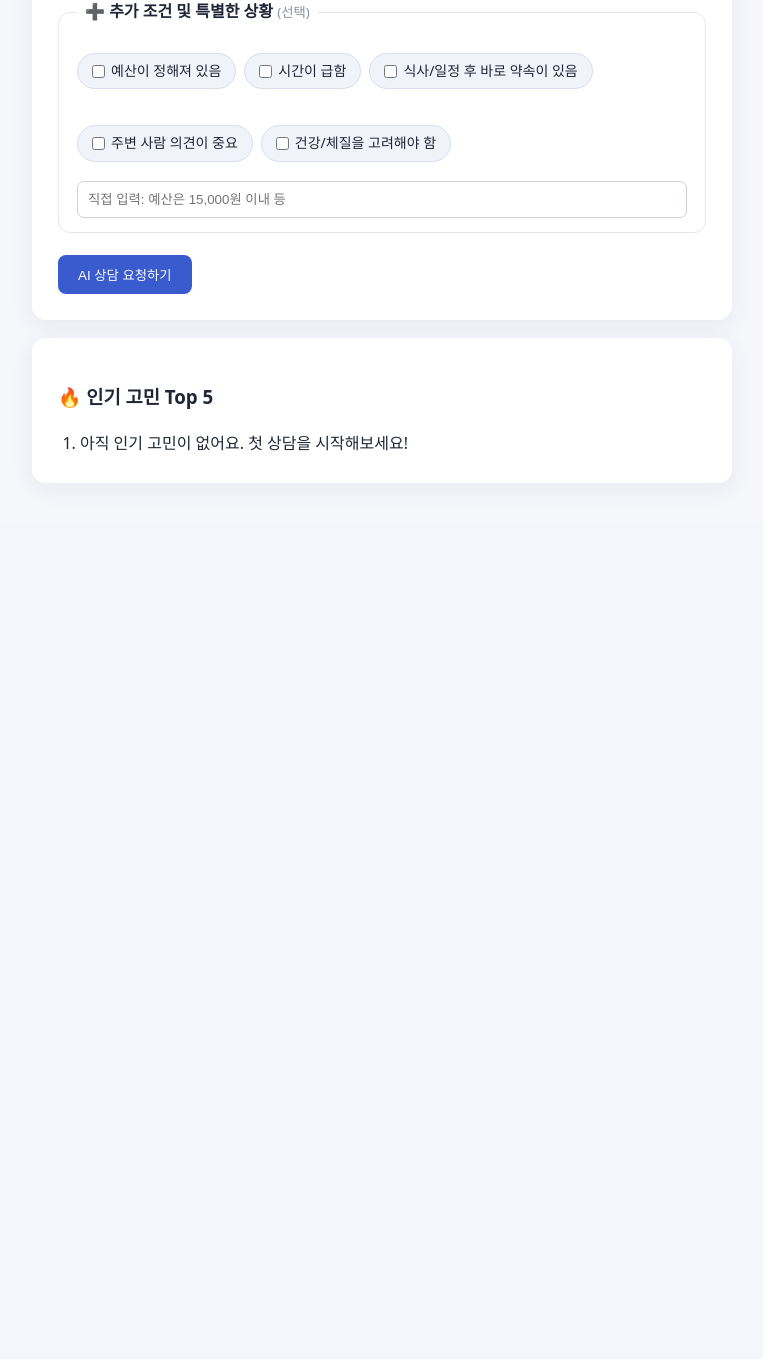
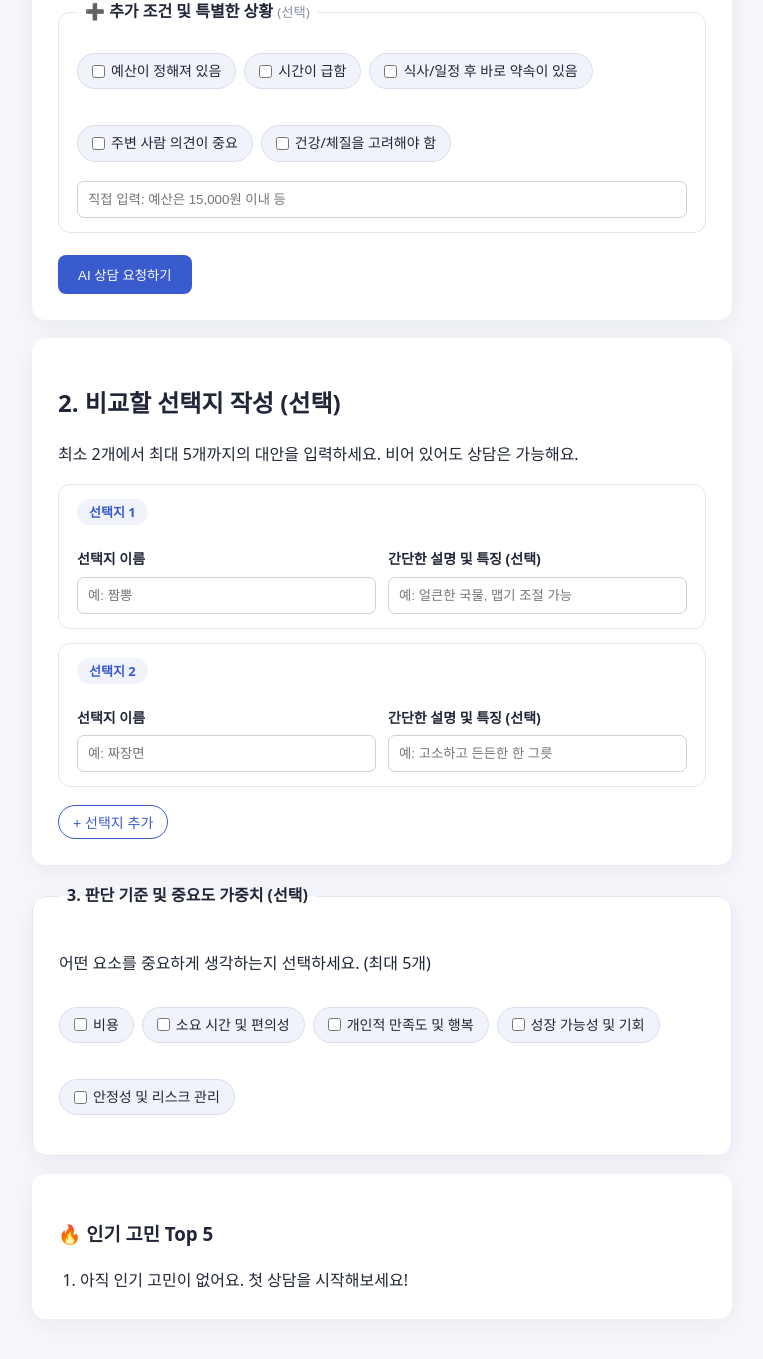
Before and after one commit to gustn0307/pickme-flask, a Flask app: page /decision/ in a window 1280 px wide. Shown: the part 1090-2449 px from the top of the page, without its empty margins (258-1021 px from the left). Before the commit the page ends 1541 px from the top, so only its background shows below. Run offline with Flask 3, Linux system fonts and the light colour scheme; data that the repository does not hold is empty.

Commit message:
2.비교할 선택지설정 3.단추만듬

```diff
--- a/routes/decision_routes.py
+++ b/routes/decision_routes.py
@@ -26,10 +26,22 @@ def index():
         free_text = request.form.get('conditions_free', '').strip()
         conditions = ", ".join(chips + ([free_text] if free_text else []))
 
+        # 2단계: 비교할 선택지 (같은 페이지에서 함께 제출됨)
+        opt_titles = request.form.getlist('option_title')
+        opt_notes = request.form.getlist('option_note')
+        options = [
+            {"title": t.strip(), "note": n.strip()}
+            for t, n in zip(opt_titles, opt_notes) if t.strip()
+        ]
+
+        # 3단계: 판단 기준
+        criteria = request.form.getlist('criteria')
+
         if not content:
             error = "고민 내용을 입력해 주세요."
         else:
-            prompt = build_prompt(categories, style, title, content, conditions)
+            prompt = build_prompt(categories, style, title, content, conditions,
+                                  options=options, criteria=criteria)
             ai_result = get_ai_consultation(prompt)
 
             # 상담 기록 저장 (로그인한 사용자만)
--- a/services/decision_service.py
+++ b/services/decision_service.py
@@ -61,10 +61,24 @@ def get_ai_consultation(prompt: str) -> str:
     return f"AI 응답 생성 중 오류가 발생했습니다: {str(last_error)}"
 
 
-def build_prompt(categories, style, title, content, conditions) -> str:
+def build_prompt(categories, style, title, content, conditions, options=None, criteria=None) -> str:
     """개선 1~5: 카테고리(복수), 스타일, 자유 제목, 가이드 기반 내용, 추가 조건을 반영한 프롬프트."""
     style_guide = STYLES.get(style, STYLES["objective"])
     cat_text = ", ".join(categories) if categories else "지정 없음"
+
+    # 2단계: 비교할 선택지 목록
+    opt_lines = ""
+    if options:
+        opt_lines += "[비교할 선택지]\n"
+        for i, opt in enumerate(options, 1):
+            line = f"{i}. {opt['title']}"
+            if opt.get("note"):
+                line += f" - {opt['note']}"
+            opt_lines += line + "\n"
+        opt_lines += "\n"
+
+    # 3단계: 판단 기준
+    crit_text = ", ".join(criteria) if criteria else "지정 없음"
 
     lines = [
         "당신은 고민 해결을 돕는 상담 전문가입니다. 아래 상담 요청에 답해주세요.",
@@ -77,13 +91,16 @@ def build_prompt(categories, style, title, content, conditions) -> str:
         "[고민 내용]",
         content,
         "",
+        opt_lines or "[비교할 선택지] 없음\n",
+        f"[판단 기준] {crit_text}",
         f"[추가 조건 및 특별한 상황] {conditions or '없음'}",
         "",
         "요구사항:",
         "1. 고민 내용을 바탕으로 상황을 짧게 정리해주세요.",
         "2. 선택지가 있다면 선택지별 장단점을 현실적으로 비교해주세요.",
-        "3. 지정된 조언 스타일의 말투와 태도를 유지해주세요.",
-        "4. 미래나 관계의 결과를 단정하지 말고, 판단 재료를 제시하는 방식으로 조언해주세요.",
-        "5. 마지막에 한 줄 추천 결론을 정리해주세요.",
+        "3. 판단 기준이 있다면 그 기준 관점에서도 평가해주세요.",
+        "4. 지정된 조언 스타일의 말투와 태도를 유지해주세요.",
+        "5. 미래나 관계의 결과를 단정하지 말고, 판단 재료를 제시하는 방식으로 조언해주세요.",
+        "6. 마지막에 한 줄 추천 결론을 정리해주세요.",
     ]
     return "\n".join(lines)
--- a/static/css/decision.css
+++ b/static/css/decision.css
@@ -27,3 +27,11 @@ padding:6px 14px;margin:4px 6px 0 0;cursor:pointer;font-size:14px}
 .btn-restyle:hover{background:#395bcd;color:white}
 .btn-primary{margin-top:6px}
 .loading-text{color:#e08a00;font-size:14px;font-weight:600;margin-left:12px}
+
+/* ---------- 2단계: 선택지 카드 ---------- */
+.option-card{border:1px solid #e4e7ef;border-radius:12px;padding:14px 18px;margin-bottom:14px}
+.option-card .badge{background:#f1f3fa;color:#395bcd;border-radius:999px;padding:4px 12px;font-size:13px;font-weight:700}
+.option-card .row{display:flex;gap:12px;margin-top:10px;flex-wrap:wrap}
+.option-card .row > div{flex:1;min-width:220px}
+.option-card label{display:block;font-size:14px;font-weight:600;margin-bottom:6px}
+.option-card input[type=text]{margin-top:0}
--- a/templates/decision/index.html
+++ b/templates/decision/index.html
@@ -77,6 +77,54 @@
         </span>
     </form>
 
+    <!-- ★ 2단계: 비교할 선택지 작성 (같은 페이지 안) -->
+    <form method="POST" action="{{ url_for('decision.index') }}" class="panel mt-3" id="options-form">
+        <h2>2. 비교할 선택지 작성 (선택)</h2>
+        <p class="text-muted">최소 2개에서 최대 5개까지의 대안을 입력하세요. 비어 있어도 상담은 가능해요.</p>
+        <div id="option-list">
+            <div class="option-card">
+                <span class="badge">선택지 1</span>
+                <div class="row">
+                    <div>
+                        <label>선택지 이름</label>
+                        <input type="text" name="option_title" placeholder="예: 짬뽕">
+                    </div>
+                    <div>
+                        <label>간단한 설명 및 특징 (선택)</label>
+                        <input type="text" name="option_note" placeholder="예: 얼큰한 국물, 맵기 조절 가능">
+                    </div>
+                </div>
+            </div>
+            <div class="option-card">
+                <span class="badge">선택지 2</span>
+                <div class="row">
+                    <div>
+                        <label>선택지 이름</label>
+                        <input type="text" name="option_title" placeholder="예: 짜장면">
+                    </div>
+                    <div>
+                        <label>간단한 설명 및 특징 (선택)</label>
+                        <input type="text" name="option_note" placeholder="예: 고소하고 든든한 한 그릇">
+                    </div>
+                </div>
+            </div>
+        </div>
+        <button type="button" class="btn-restyle" id="add-option">+ 선택지 추가</button>
+    </form>
+
+    <!-- ★ 3단계: 판단 기준 (같은 페이지 안) -->
+    <fieldset class="mt-3 panel">
+        <legend>3. 판단 기준 및 중요도 가중치 (선택)</legend>
+        <p class="text-muted">어떤 요소를 중요하게 생각하는지 선택하세요. (최대 5개)</p>
+        <div class="chip-group">
+            <label class="chip"><input type="checkbox" name="criteria" value="비용"> 비용</label>
+            <label class="chip"><input type="checkbox" name="criteria" value="소요 시간 및 편의성"> 소요 시간 및 편의성</label>
+            <label class="chip"><input type="checkbox" name="criteria" value="개인적 만족도 및 행복"> 개인적 만족도 및 행복</label>
+            <label class="chip"><input type="checkbox" name="criteria" value="성장 가능성 및 기회"> 성장 가능성 및 기회</label>
+            <label class="chip"><input type="checkbox" name="criteria" value="안정성 및 리스크 관리"> 안정성 및 리스크 관리</label>
+        </div>
+    </fieldset>
+
     <!-- 개선 1: 카테고리별 인기 고민 Top 5 -->
     <div class="panel mt-3">
         <h3>🔥 인기 고민 Top 5</h3>
@@ -148,5 +196,35 @@ document.getElementById('decision-form').addEventListener('submit', () => {
     document.getElementById('submit-btn').disabled = true;
     document.getElementById('loading').style.display = 'inline';
 });
+
+// ★ "+ 선택지 추가" → 최대 5개
+let optCount = document.querySelectorAll('.option-card').length;
+document.getElementById('add-option').addEventListener('click', () => {
+    if (optCount >= 5) { alert('최대 5개까지 가능해요.'); return; }
+    optCount++;
+    const card = document.querySelector('.option-card').cloneNode(true);
+    card.querySelector('.badge').textContent = '선택지 ' + optCount;
+    card.querySelectorAll('input').forEach(i => i.value = '');
+    document.getElementById('option-list').appendChild(card);
+});
+
+// ★ 1단계 폼 제출 시 2단계(선택지)·3단계(판단기준) 값을 같이 넘겨주기
+document.getElementById('decision-form').addEventListener('submit', e => {
+    // 선택지 입력들을 1단계 폼에 숨은 입력으로 복사
+    document.querySelectorAll('#options-form .option-card').forEach(card => {
+        const t = card.querySelector('input[name="option_title"]').value;
+        const n = card.querySelector('input[name="option_note"]').value;
+        if (t.trim()) {
+            const h1 = document.createElement('input'); h1.type = 'hidden'; h1.name = 'option_title'; h1.value = t;
+            const h2 = document.createElement('input'); h2.type = 'hidden'; h2.name = 'option_note'; h2.value = n;
+            e.target.appendChild(h1); e.target.appendChild(h2);
+        }
+    });
+    // 판단 기준 체크도 복사
+    document.querySelectorAll('input[name="criteria"]:checked').forEach(cb => {
+        const h = document.createElement('input'); h.type = 'hidden'; h.name = 'criteria'; h.value = cb.value;
+        e.target.appendChild(h);
+    });
+});
 </script>
 {% endblock %}
```
Also changed, not shown: templates/decision/conditions.html (added, +24 -0 lines), templates/decision/new.html (added, +78 -0 lines).
